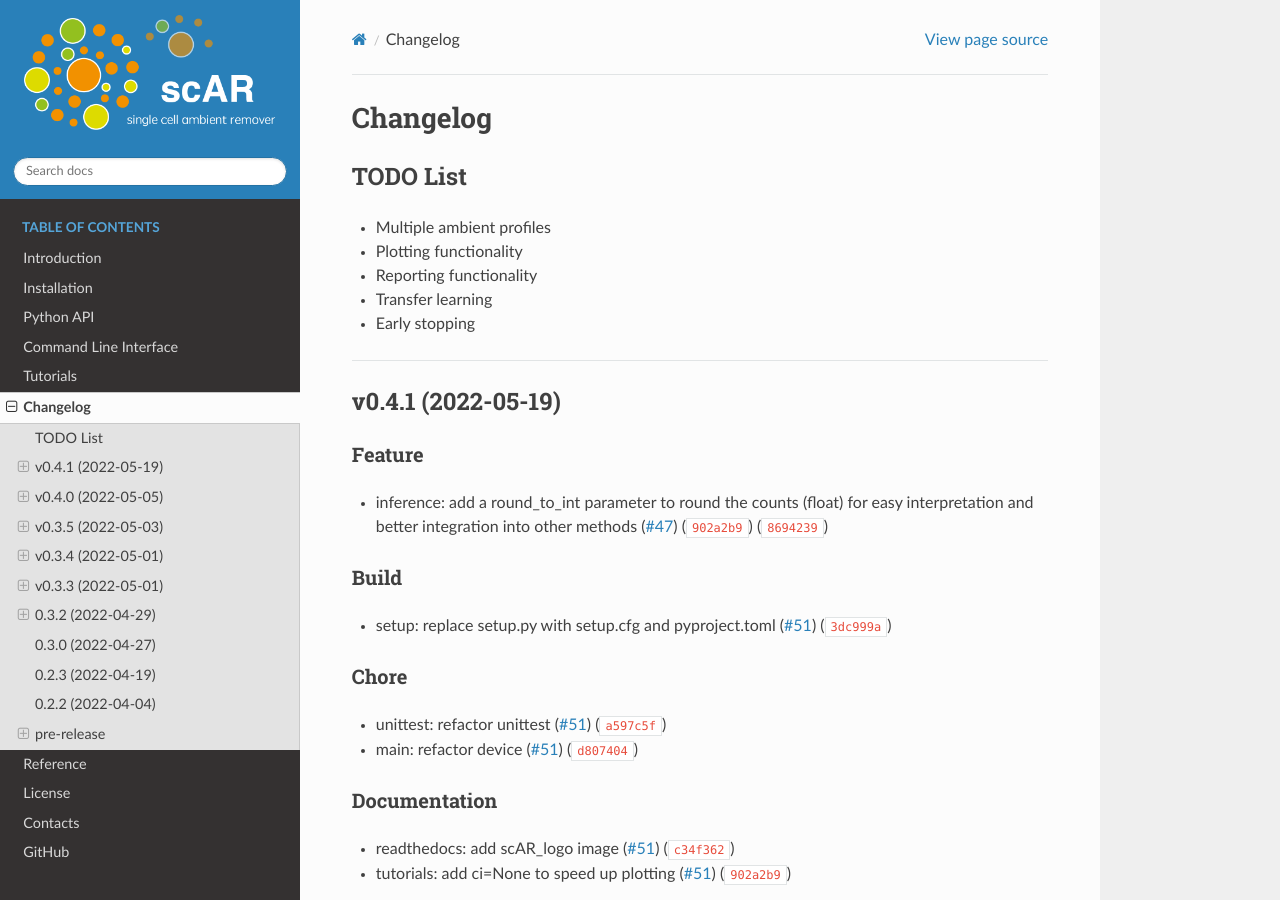
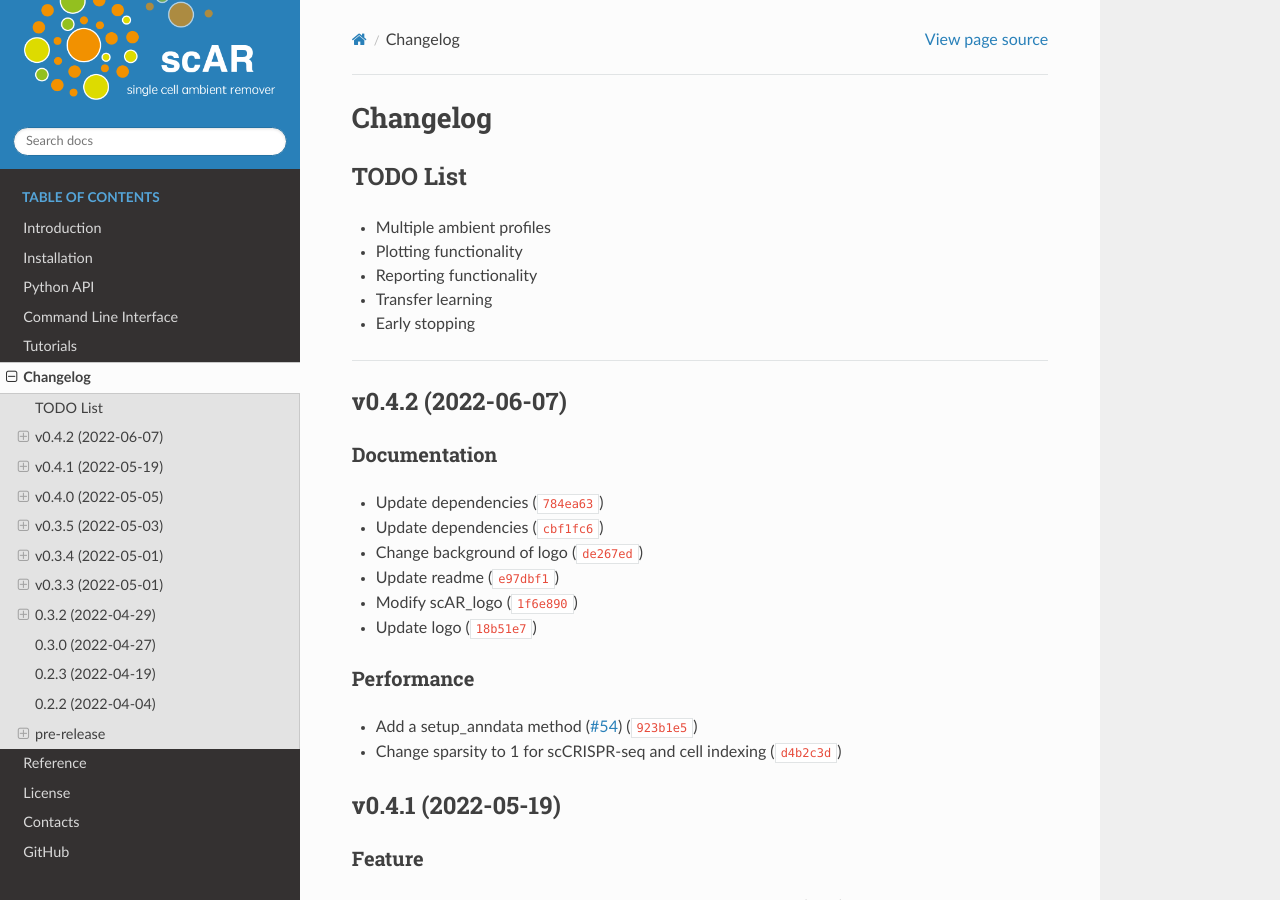
Before and after one commit to Novartis/scar, a Sphinx documentation site: the page built from docs/Release_notes.md, in a window 1280 px wide and 900 px high. Built offline with Sphinx 7.4.7 and the Read the Docs theme 2.0.0, drawn with Linux system fonts in a browser that asks for light colours.

Commit message:
0.4.2
Automatically generated by python-semantic-release

```diff
--- a/docs/Release_notes.md
+++ b/docs/Release_notes.md
@@ -10,6 +10,19 @@
 -------------------------------------
 
 <!--next-version-placeholder-->
+
+## v0.4.2 (2022-06-07)
+### Documentation
+* Update dependencies ([`784ea63`](https://github.com/Novartis/scar/commit/784ea63a1a55b98592dc69be79d15b3f0c22317c))
+* Update dependencies ([`cbf1fc6`](https://github.com/Novartis/scar/commit/cbf1fc6614bd1e559e3b80054f99bd7c05fd3958))
+* Change background of logo ([`de267ed`](https://github.com/Novartis/scar/commit/de267ed6546fd9e1aba50594223bbddc57199f56))
+* Update readme ([`e97dbf1`](https://github.com/Novartis/scar/commit/e97dbf1f14a9c3fc75fbdbf46c11e22630ddd362))
+* Modify scAR_logo ([`1f6e890`](https://github.com/Novartis/scar/commit/1f6e890b662e105e810cda5b4354e0ec3476d8a9))
+* Update logo ([`18b51e7`](https://github.com/Novartis/scar/commit/18b51e789d1d2a9bb4a078dff71d93dfb854c640))
+
+### Performance
+* Add a setup_anndata method ([#54](https://github.com/Novartis/scar/issues/54)) ([`923b1e5`](https://github.com/Novartis/scar/commit/923b1e5f267f50a6aba765f0c2966080dc375a0f))
+* Change sparsity to 1 for scCRISPR-seq and cell indexing ([`d4b2c3d`](https://github.com/Novartis/scar/commit/d4b2c3d4083c9619a205d1c66e361d634ebcb13b))
 
 ## v0.4.1 (2022-05-19)
 ### Feature
--- a/scar/main/__version__.py
+++ b/scar/main/__version__.py
@@ -1,5 +1,5 @@
 # -*- coding: utf-8 -*-
 """version here"""
 
-__version__ = "0.4.1"
+__version__ = "0.4.2"
 _copyright = "2022, Novartis Institute for BioMedical Research"
```
